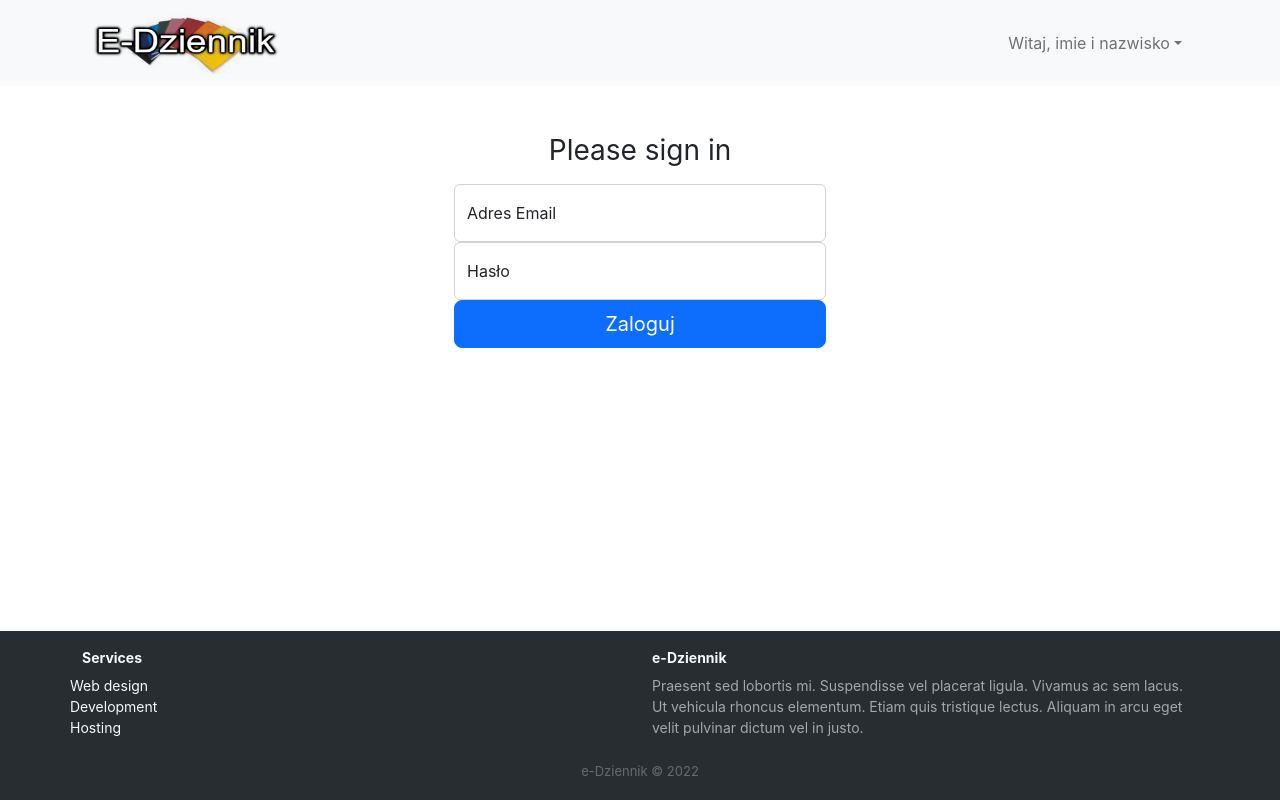
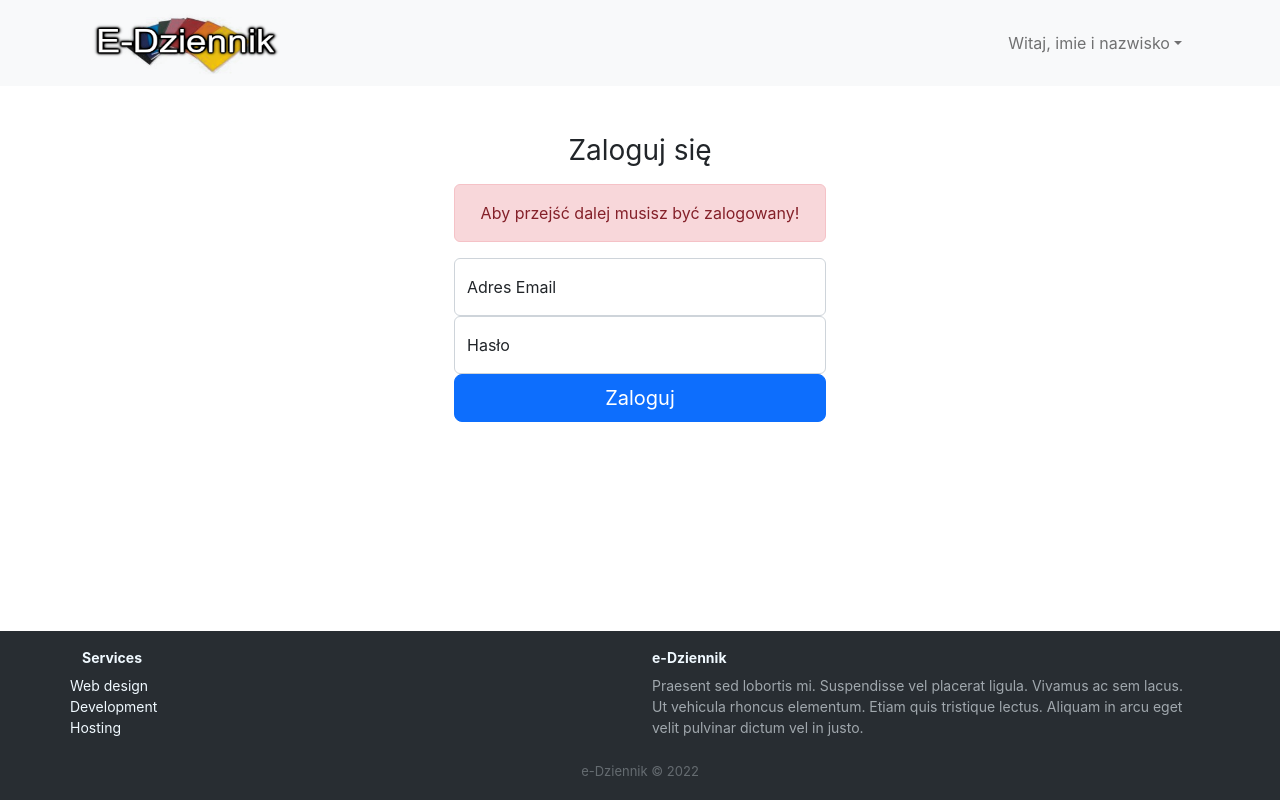
Before and after one commit to Register-app/register-app-frontend, a React (Create React App) app: page /login in a window 1280 px wide. Built offline with nearby package versions, Linux system fonts and the light colour scheme.

Commit message:
feat: added logout and login error info

```diff
--- a/src/App.js
+++ b/src/App.js
@@ -19,6 +19,7 @@ import Unauthorized from "components/Unauthorized";
 import Layout from "components/Layout";
 import RequireAuth from "components/RequireAuth";
 import useAuth from "./hooks/useAuth";
+import Logout from "components/Logout";
 import { MessagesProvider } from "context/MessagesProvider";
 
 const App = () => {
@@ -39,6 +40,7 @@ const App = () => {
             <Route path="addgrade" element={<AddGrade />} />
             <Route path="addfrequency" element={<AddFrequency />} />
             <Route path="timetable" element={<Timetable />} />
+            <Route path="logout" element={<Logout />} />
             <Route
               path="messages"
               element={
--- a/src/components/Header.js
+++ b/src/components/Header.js
@@ -11,9 +11,11 @@ const Header = () => {
 
   const navigate = useNavigate();
 
-  const handleClick = (e) => {
+  const handleLogout = (e) => {
     e.preventDefault();
+    localStorage.clear();
     navigate("/logout");
+    document.location.reload(false);
   };
 
   return (
@@ -55,7 +57,7 @@ const Header = () => {
                   </NavDropdown.Item>
                   <NavDropdown.Divider />
                   <NavDropdown.Item href="/logout">
-                    <Button onClick={handleClick}>Wyloguj</Button>
+                    <Button onClick={handleLogout}>Wyloguj</Button>
                   </NavDropdown.Item>
                 </NavDropdown>
               </Nav.Link>
--- a/src/components/Login.js
+++ b/src/components/Login.js
@@ -17,6 +17,7 @@ const Login = () => {
 
   const [email, setEmail] = useState("");
   const [password, setPassword] = useState("");
+  const [loginInfo, setInfo] = useState("Aby przejść dalej musisz być zalogowany!");
 
   const handleSubmit = async (e) => {
     e.preventDefault();
@@ -32,12 +33,16 @@ const Login = () => {
     } catch (error) {
       if (!error?.response) {
         console.error("Brak odpowiedzi ze strony serwera", error);
+        setInfo("Brak odpowiedzi ze strony serwera");
       } else if (error.response?.status === 400) {
         console.error("Niepodany email lub hasło");
+        setInfo("Niepodany email lub hasło");
       } else if (error.response?.status === 401) {
         console.error("Brak autoryzacji");
+        setInfo("Brak autoryzacji");
       } else {
         console.error("Błąd logowania");
+        setInfo("Błąd logowania");
       }
     }
   };
@@ -49,8 +54,10 @@ const Login = () => {
           <center>
             <Col className="col-md-4">
               <Form onSubmit={handleSubmit}>
-                <h1 class="h3 mb-3 fw-normal">Please sign in</h1>
-
+                <h1 class="h3 mb-3 fw-normal">Zaloguj się</h1>
+                <div class="alert alert-danger" role="alert">
+                {loginInfo}
+                </div>
                 <Col className="form-floating">
                   <input
                     type="email"
--- a/src/components/Logout.js
+++ b/src/components/Logout.js
@@ -4,6 +4,8 @@ import { Container, Row, Col } from "react-bootstrap";
 import Login from "./Login";
 
 const Logout = () => {
+
+  localStorage.clear();
   return (
     <Container className="justify-content-md-center">
       <div class="mt-5 col-md-12">
@@ -14,7 +16,7 @@ const Logout = () => {
             </Col>
           </center>
 
-          <Login />
+          {/* <Login /> */}
         </Row>
       </div>
       {/* pusty div do zwiekszenia odstepu od footera */}
```
